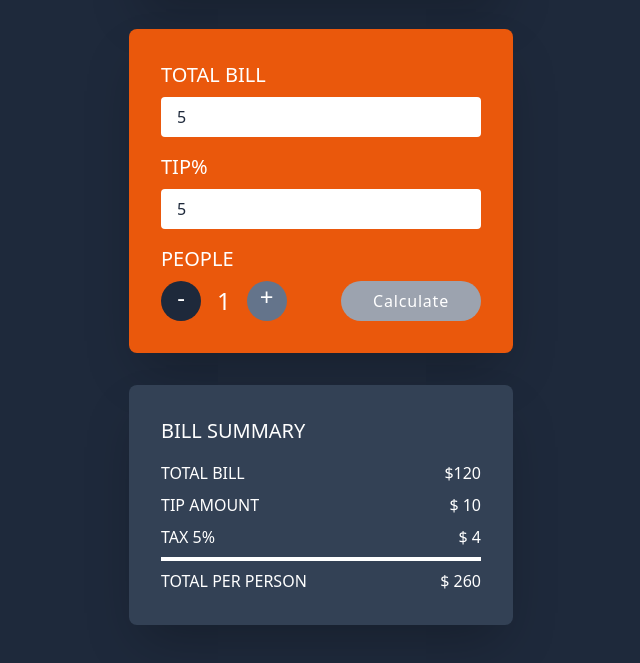
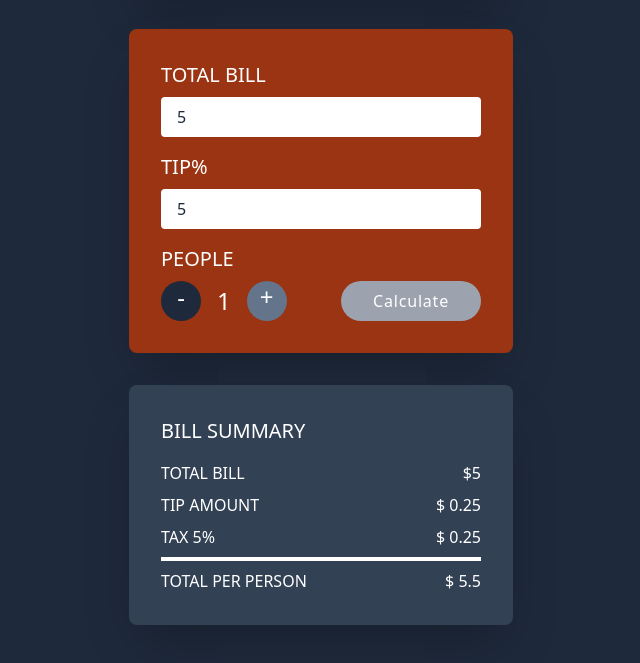
Before and after one commit to mohin-sheikh10/tip-calculator, a plain HTML site: page index.html in a window 1280 px wide. Both pictures are taken after typing "5", "5" into the empty fields and a click on the button "Calculate". Shown: the part 123-786 px from the top of the page, without its empty margins (319-959 px from the left). Drawn offline with nearby package versions, Linux system fonts and the light colour scheme.

Commit message:
JavaScritp Interaction & Calculation Complete

```diff
--- a/index.html
+++ b/index.html
@@ -16,7 +16,7 @@
         </div>
 
         <!-- === Calculation Area === -->
-        <div class="bg-orange-600 w-96 p-8 rounded-lg mb-8 shadow-2xl">
+        <div class="bg-orange-800 w-96 p-8 rounded-lg mb-8 shadow-2xl">
             <label class="block text-xl font-medium mb-4" for="totalBill">Total Bill
                 <input class="block text-base font-normal px-4 py-2 w-full rounded mt-2 text-slate-800" type="number" id="totalBill" placeholder="Enter Your Total Bill">
             </label>
@@ -38,30 +38,30 @@
         </div>
 
         <!-- ===== Summary Area ==== -->
-        <div class="bg-slate-700 shadow-2xl w-96 p-8 rounded-lg flex flex-col gap-2">
+        <div id="summaryContainer" class="bg-slate-700 shadow-2xl w-96 p-8 rounded-lg flex flex-col gap-2 hidden">
             <div>
                 <h3 class="text-xl font-medium mb-2">Bill Summary</h3>
             </div>
             <div class="flex items-center justify-between">
                 <h4 class="font-medium">Total Bill</h4>
-                <h4>$<span>120</span></h4>
+                <h4>$<span id="total">120</span></h4>
             </div>
 
             <div class="flex items-center justify-between">
                 <h4 class="font-medium">Tip Amount</h4>
-                <h4>$ <span>10</span></h4>
+                <h4>$ <span id="tipAmount">10</span></h4>
             </div>
 
             <div class="flex items-center justify-between">
                 <h4 class="font-medium">Tax 5%</h4>
-                <h4>$ <span>4</span></h4>
+                <h4>$ <span id="taxAmount">4</span></h4>
             </div>
 
             <div class="w-full h-1 bg-white"></div>
 
             <div class="flex items-center justify-between">
                 <h4 class="font-medium">Total Per Person</h4>
-                <h4>$ <span>260</span></h4>
+                <h4>$ <span id="netAmount">260</span></h4>
             </div>
         </div>
     </div>
--- a/script/app.js
+++ b/script/app.js
@@ -0,0 +1,50 @@
+const totalBillElement = document.getElementById('totalBill');
+const tipsElement = document.getElementById('tips');
+const calculateBtn = document.getElementById('calculateBtn');
+const summaryContainer = document.getElementById('summaryContainer');
+const total = document.getElementById('total');
+const tipAmountElement = document.getElementById('tipAmount');
+const taxAmountElement = document.getElementById('taxAmount');
+const netAmountElement = document.getElementById('netAmount');
+
+
+const minusBtn = document.getElementById('minusBtn');
+const plusBtn = document.getElementById('plusBtn');
+let personValue = document.getElementById('personValue');
+let person = parseFloat(personValue.innerHTML);
+
+let defaultPerson = 1;
+
+plusBtn.addEventListener('click', function () {
+    personValue.innerHTML = person +=1;
+})
+
+minusBtn.addEventListener('click', function () {
+    if(person <= 1) {
+        alert('Please Pay')
+        return defaultPerson;
+    }
+    else {
+        personValue.innerHTML = person -=1;
+    }
+})
+
+
+calculateBtn.addEventListener('click', function() {
+    const totalBill = parseFloat(totalBillElement.value);
+    const tips = parseFloat(tipsElement.value);
+    if(isNaN(totalBill)) {
+        alert("Please Enter Your Total Amount!")
+    }
+    else {
+        total.innerHTML = totalBill;
+        const tipAmount = (totalBill / 100) * tips;
+        tipAmountElement.innerHTML = tipAmount;
+        const taxAmount = (totalBill / 100) * 5;
+        taxAmountElement.innerHTML = taxAmount;
+        const netAmount = totalBill + tipAmount + taxAmount;
+        netAmountElement.innerHTML = netAmount / person;
+        summaryContainer.classList.remove('hidden')
+    }
+    // console.log(tips)
+})
```
